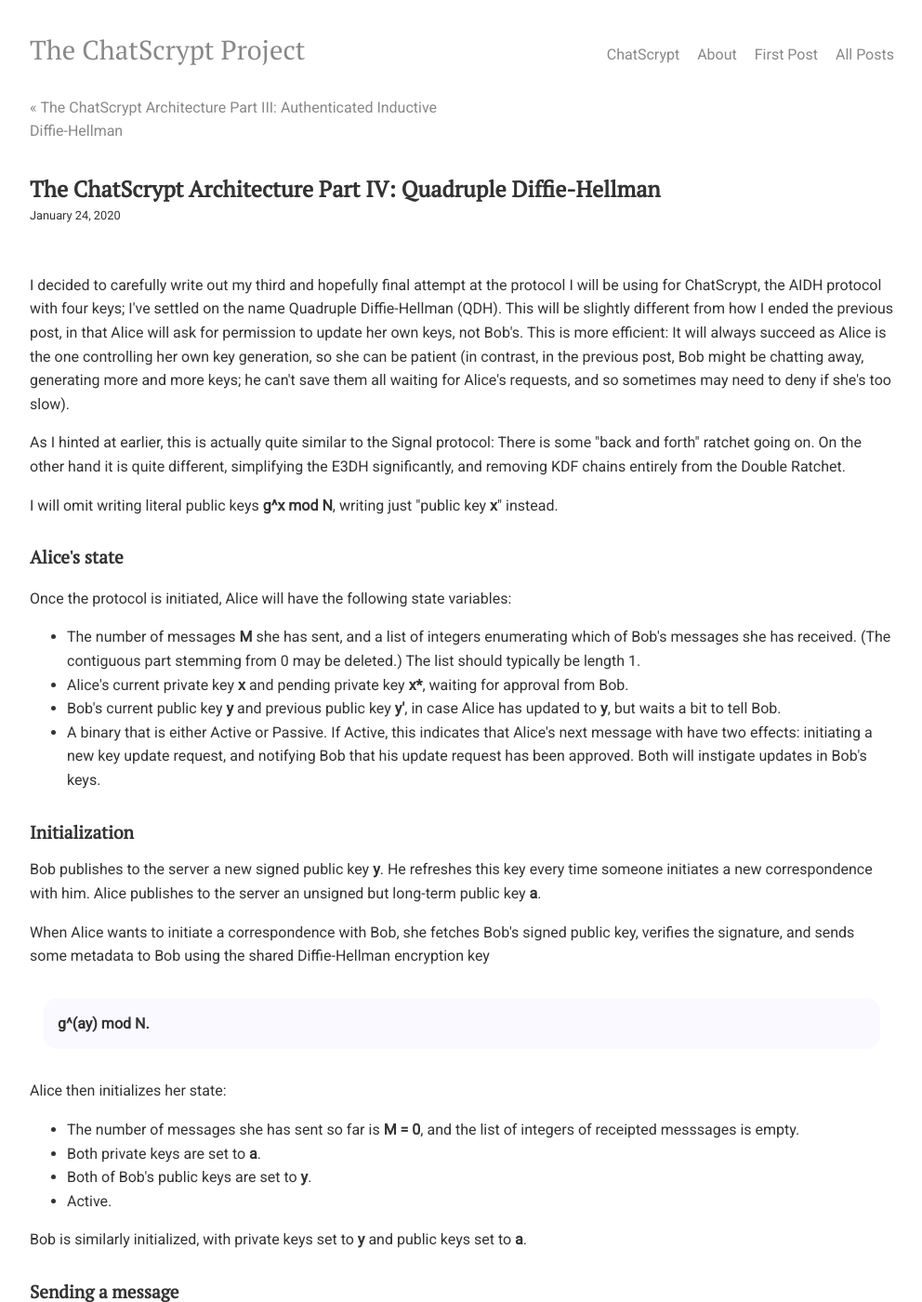
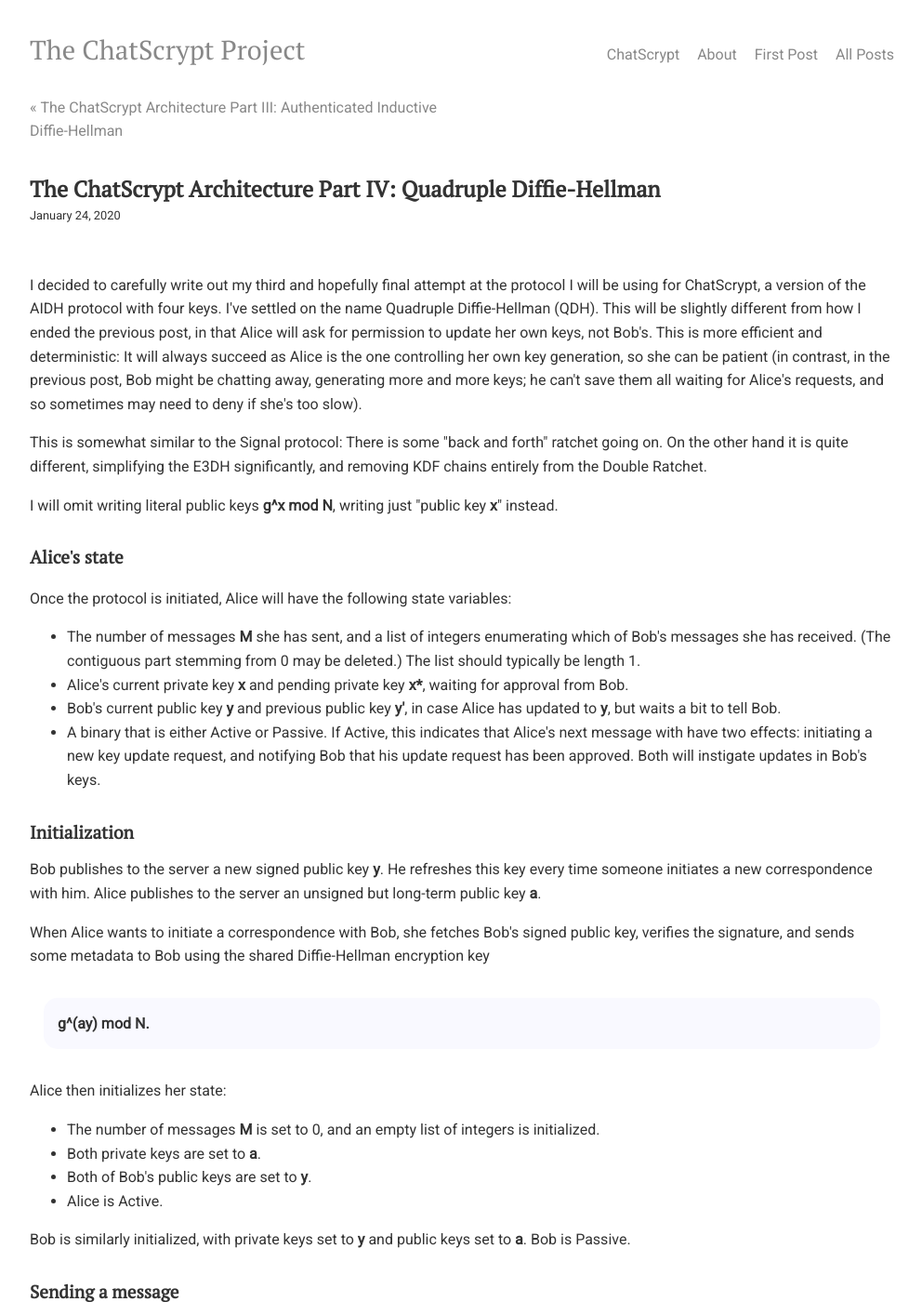
Before and after one commit to chatscrypt/chatscrypt.github.io, a Jekyll site: the page built from _posts/2020-01-24-the-chatscrypt-architecture-part-iv-quadruple-diffie-hellman.html, in a window 1280 px wide and 1400 px high. Shown: the whole window at 93% size, without its empty margins (143-1135 px from the left). Built offline with Jekyll 4.4.1, drawn with Linux system fonts in a browser that asks for light colours; comment, search, counter and statistics services are not loaded.

Commit message:
Update 2020-01-24-the-chatscrypt-architecture-part-iv-quadruple-diffie-hellman.html

```diff
--- a/_posts/2020-01-24-the-chatscrypt-architecture-part-iv-quadruple-diffie-hellman.html
+++ b/_posts/2020-01-24-the-chatscrypt-architecture-part-iv-quadruple-diffie-hellman.html
@@ -5,9 +5,9 @@
 date: 2020-01-24
 ---
 
-I decided to carefully write out my third and hopefully final attempt at the protocol I will be using for ChatScrypt, the AIDH protocol with four keys; I've settled on the name Quadruple Diffie-Hellman (QDH). This will be slightly different from how I ended the previous post, in that Alice will ask for permission to update her own keys, not Bob's. This is more efficient: It will always succeed as Alice is the one controlling her own key generation, so she can be patient (in contrast, in the previous post, Bob might be chatting away, generating more and more keys; he can't save them all waiting for Alice's requests, and so sometimes may need to deny if she's too slow).
+I decided to carefully write out my third and hopefully final attempt at the protocol I will be using for ChatScrypt, a version of the AIDH protocol with four keys. I've settled on the name Quadruple Diffie-Hellman (QDH). This will be slightly different from how I ended the previous post, in that Alice will ask for permission to update her own keys, not Bob's. This is more efficient and deterministic: It will always succeed as Alice is the one controlling her own key generation, so she can be patient (in contrast, in the previous post, Bob might be chatting away, generating more and more keys; he can't save them all waiting for Alice's requests, and so sometimes may need to deny if she's too slow).
 
-<p>As I hinted at earlier, this is actually quite similar to the Signal protocol: There is some "back and forth" ratchet going on. On the other hand it is quite different, simplifying the E3DH significantly, and removing KDF chains entirely from the Double Ratchet.
+<p>This is somewhat similar to the Signal protocol: There is some "back and forth" ratchet going on. On the other hand it is quite different, simplifying the E3DH significantly, and removing KDF chains entirely from the Double Ratchet.
 
 <p>I will omit writing literal public keys <b>g^x mod N</b>, writing just "public key <b>x</b>" instead.
 
@@ -34,13 +34,13 @@
 
 Alice then initializes her state:
 <ul>
-<li>The number of messages she has sent so far is <b>M = 0</b>, and the list of integers of receipted messsages is empty.
+<li>The number of messages <b>M</b> is set to 0, and an empty list of integers is initialized.
 <li>Both private keys are set to <b>a</b>.
 <li>Both of Bob's public keys are set to <b>y</b>.
-<li>Active.
+<li>Alice is Active.
 </ul>
 
-<p>Bob is similarly initialized, with private keys set to <b>y</b> and public keys set to <b>a</b>.
+<p>Bob is similarly initialized, with private keys set to <b>y</b> and public keys set to <b>a</b>. Bob is Passive.
 
 
 
```
